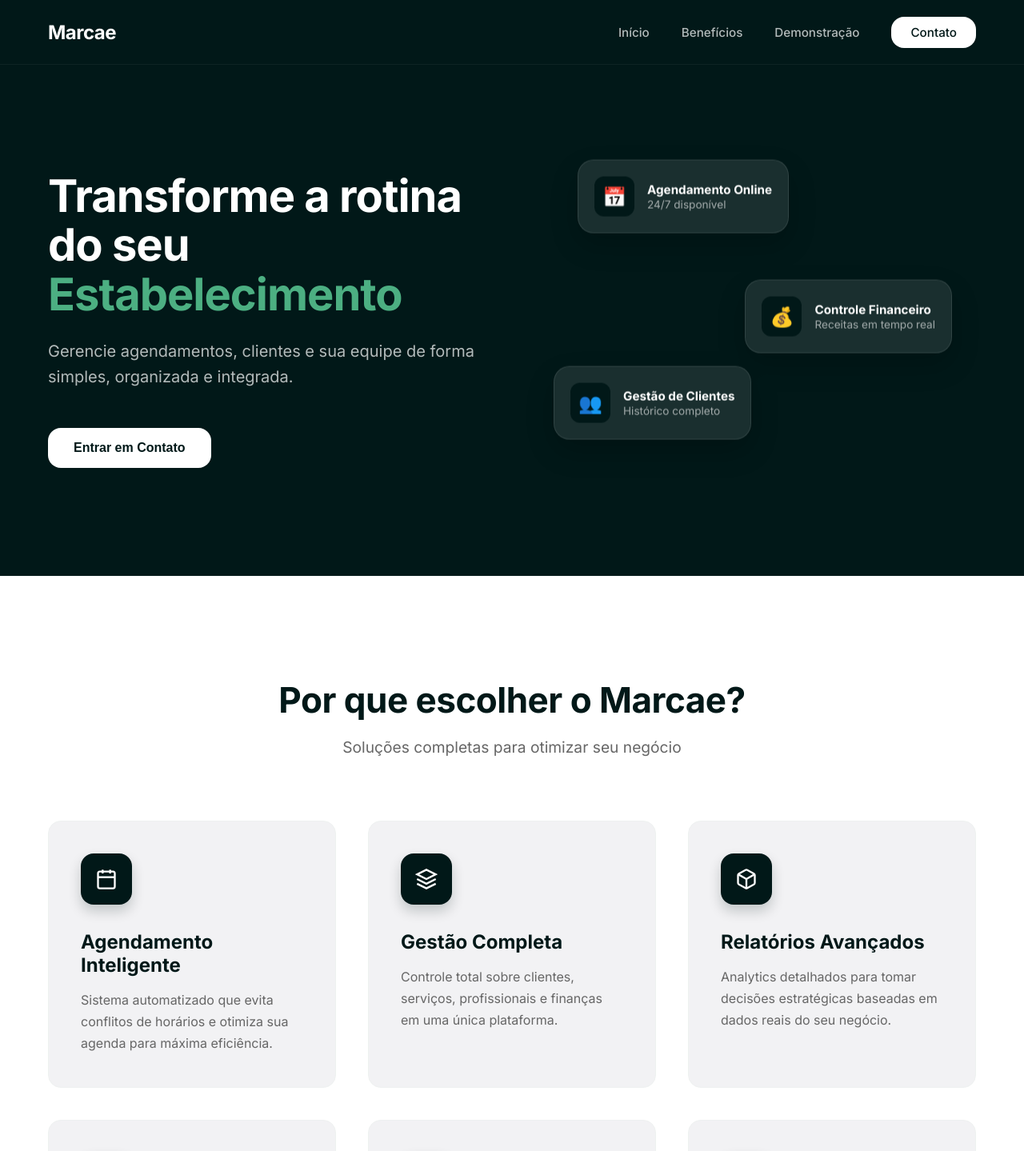
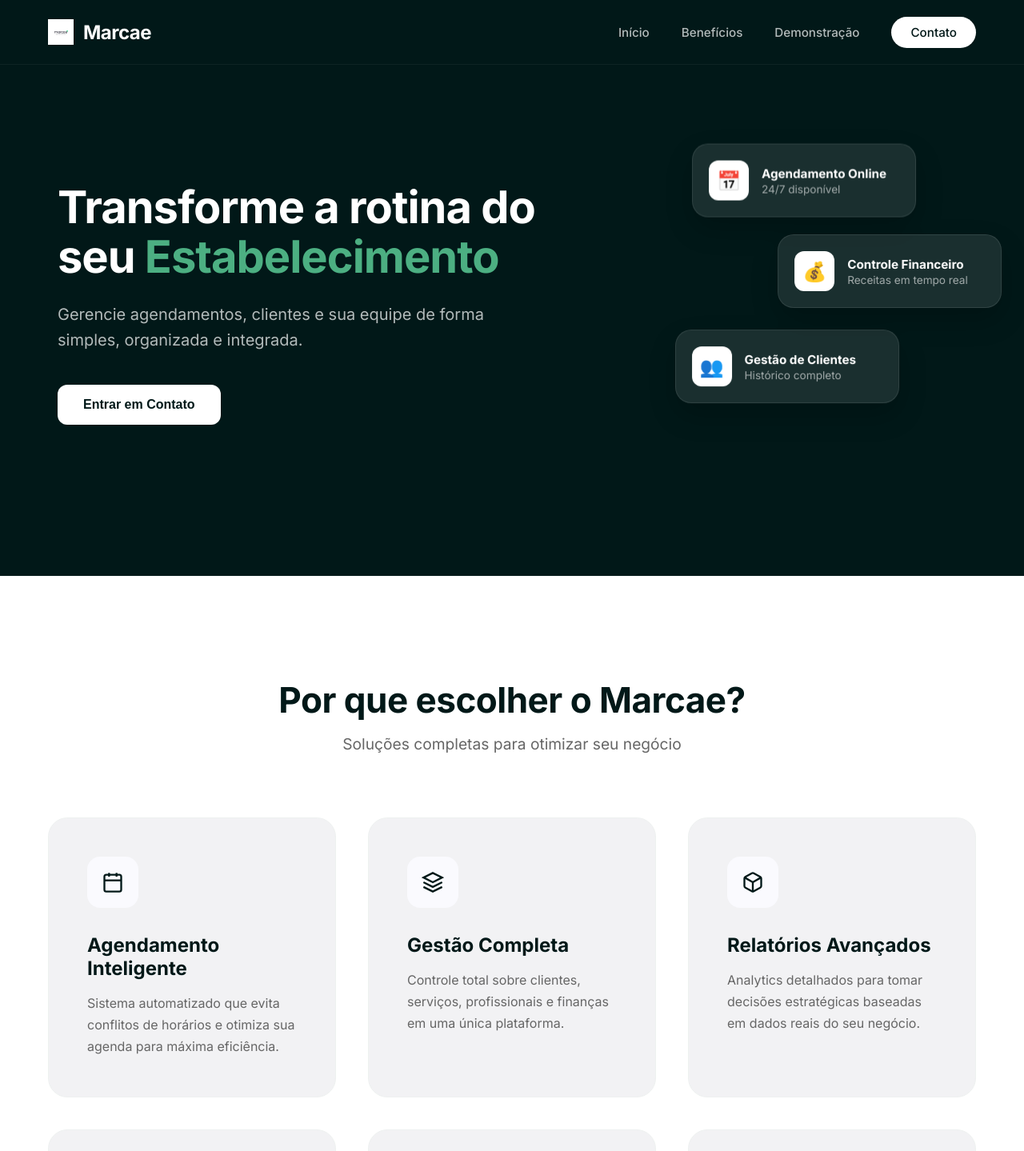
Before and after one commit to MatheusIA/landing-page-shearshub, a React (Vite) app: page / in a window 1280 px wide. Shown: the top 1439 px of the page at 80% size. Built offline with nearby package versions, Linux system fonts and the light colour scheme.

Commit message:
feat: second version

```diff
--- a/src/App.css
+++ b/src/App.css
@@ -59,10 +59,22 @@
    height: 80px;
 }
 
+.nav-logo {
+   display: flex;
+   align-items: center;
+   gap: 12px;
+}
+
+.logo-img {
+   height: 32px;
+   width: auto;
+   object-fit: contain;
+}
+
 .nav-logo h2 {
    color: var(--white);
    font-size: 1.5rem;
-   font-weight: 800;
+   font-weight: 700;
    letter-spacing: -0.5px;
 }
 
@@ -88,7 +100,7 @@
 .nav-cta {
    background: var(--white);
    padding: 10px 24px;
-   border-radius: var(--radius);
+   border-radius: 50px;
    color: var(--primary) !important;
    font-weight: 600;
 }
@@ -117,9 +129,7 @@
    min-height: 90vh;
    display: flex;
    align-items: center;
-   position: relative;
-   overflow: hidden;
-   padding-top: 80px;
+   padding: 120px 0 80px;
    background-color: var(--primary);
    color: var(--white);
 }
@@ -127,11 +137,11 @@
 .hero-container {
    max-width: 1200px;
    margin: 0 auto;
-   padding: 0 20px;
+   padding: 0 2rem;
    display: grid;
-   grid-template-columns: 1fr 1fr;
+   grid-template-columns: 1.2fr 0.8fr;
+   align-items: center;
    gap: 4rem;
-   align-items: center;
    z-index: 2;
    position: relative;
 }
@@ -155,24 +165,25 @@
 .hero-subtitle {
    font-size: 1.25rem;
    color: rgba(255, 255, 255, 0.7);
-   margin-bottom: 3rem;
+   margin-bottom: 2.5rem;
+   max-width: 540px;
    line-height: 1.6;
 }
 
 .hero-buttons {
    display: flex;
    gap: 1.5rem;
-   flex-wrap: wrap;
 }
 
 .btn-primary,
 .btn-secondary {
    padding: 16px 32px;
-   border-radius: var(--radius);
+   border-radius: 12px;
    font-weight: 700;
    font-size: 1rem;
    cursor: pointer;
    transition: all 0.3s ease;
+   text-decoration: none;
    border: none;
    position: relative;
 }
@@ -209,22 +220,41 @@
 .floating-card {
    position: absolute;
    background: rgba(255, 255, 255, 0.1);
-   backdrop-filter: blur(10px);
+   backdrop-filter: blur(12px);
    border: 1px solid rgba(255, 255, 255, 0.1);
+   padding: 1.25rem;
    border-radius: 20px;
-   padding: 1.25rem;
    display: flex;
    align-items: center;
    gap: 1rem;
+   width: 280px;
    box-shadow: 0 15px 35px rgba(0, 0, 0, 0.2);
    animation: float 6s ease-in-out infinite;
+}
+
+.card-1 {
+   top: 10%;
+   left: 20%;
+   animation-delay: 0s;
+}
+
+.card-2 {
+   top: 35%;
+   left: 45%;
+   animation-delay: 2s;
+}
+
+.card-3 {
+   top: 60%;
+   left: 15%;
+   animation-delay: 4s;
 }
 
 .card-icon {
    font-size: 1.5rem;
    width: 50px;
    height: 50px;
-   background: var(--primary);
+   background: var(--white);
    border-radius: 12px;
    display: flex;
    align-items: center;
@@ -235,7 +265,7 @@
 .card-text h4 {
    font-size: 0.95rem;
    font-weight: 700;
-   margin-bottom: 0.1rem;
+   margin-bottom: 2px;
    color: var(--white);
 }
 
@@ -265,7 +295,7 @@
 .orb-1 {
    width: 400px;
    height: 400px;
-   background: linear-gradient(135deg, #702bcd, #a855f7);
+   background: var(--success);
    top: 10%;
    left: -10%;
    animation-delay: 0s;
@@ -274,8 +304,8 @@
 .orb-2 {
    width: 300px;
    height: 300px;
-   background: linear-gradient(135deg, #a855f7, #ec4899);
-   top: 60%;
+   background: var(--primary-light);
+   top: 50%;
    right: -10%;
    animation-delay: 2s;
 }
@@ -283,8 +313,8 @@
 .orb-3 {
    width: 200px;
    height: 200px;
-   background: linear-gradient(135deg, #3b82f6, #702bcd);
-   bottom: 20%;
+   background: var(--white);
+   bottom: 10%;
    left: 50%;
    animation-delay: 1s;
 }
@@ -299,7 +329,7 @@
 .section-header h2 {
    font-size: 2.75rem;
    font-weight: 800;
-   margin-bottom: 1.25rem;
+   margin-bottom: 1rem;
    color: var(--primary);
    letter-spacing: -0.5px;
 }
@@ -312,7 +342,6 @@
 /* Benefits Section */
 .benefits {
    padding: 8rem 0;
-   position: relative;
    background-color: var(--white);
 }
 
@@ -327,8 +356,8 @@
 .benefit-card {
    background: var(--card);
    border: 1px solid var(--border);
-   border-radius: var(--radius);
-   padding: 2.5rem;
+   padding: 3rem;
+   border-radius: 24px;
    transition: all 0.4s cubic-bezier(0.175, 0.885, 0.32, 1.275);
    animation: fadeInUp 0.8s ease both;
 }
@@ -343,12 +372,18 @@
 .benefit-icon {
    width: 64px;
    height: 64px;
-   background: var(--primary);
+   background: var(--primary-light);
+   color: var(--primary);
    border-radius: 16px;
    display: flex;
    align-items: center;
    justify-content: center;
    margin-bottom: 2rem;
+   transition: all 0.3s ease;
+}
+
+.benefit-card:hover .benefit-icon {
+   background: var(--primary);
    color: var(--white);
    box-shadow: 0 8px 16px rgba(1, 24, 24, 0.2);
 }
@@ -363,50 +398,51 @@
 .benefit-card p {
    color: var(--text-muted);
    line-height: 1.7;
-   font-size: 1rem;
 }
 
 /* Demo Section */
 .demo {
    padding: 8rem 0;
-   background: var(--background);
 }
 
 .demo-content {
    max-width: 1000px;
    margin: 0 auto;
+   padding: 0 2rem;
 }
 
 .demo-showcase {
    position: relative;
    box-shadow: 0 30px 60px rgba(0, 0, 0, 0.15);
-   border-radius: 32px;
+   border-radius: 40px;
    overflow: hidden;
-   height: 600px;
    background: var(--white);
    border: 8px solid var(--primary);
+   height: 600px;
+   display: flex;
+   align-items: center;
+   justify-content: center;
+   padding: 2rem;
 }
 
 .demo-showcase img {
-   height: 90%;
-   position: absolute;
-   left: 50%;
-   transform: translateX(-50%) translateY(-50%);
-   top: 55%;
+   height: 100%;
+   width: auto;
    object-fit: contain;
+   border-radius: 20px;
+   transition: transform 0.3s ease;
 }
 
 /* Testimonials Section */
 .testimonials {
    padding: 8rem 0;
-   background: var(--white);
 }
 
 .testimonial-card {
    background: var(--card);
    border: 1px solid var(--border);
-   border-radius: var(--radius);
    padding: 2.5rem;
+   border-radius: 24px;
    transition: all 0.3s ease;
    max-width: 400px;
 }
@@ -425,7 +461,7 @@
 .testimonial-content p {
    color: var(--text-muted);
    font-style: italic;
-   line-height: 1.7;
+   line-height: 1.6;
    margin-bottom: 2rem;
    font-size: 1.05rem;
 }
@@ -438,8 +474,6 @@
 /* CTA Section */
 .cta {
    padding: 10rem 0;
-   position: relative;
-   text-align: center;
    background-color: var(--primary);
    color: var(--white);
    overflow: hidden;
@@ -448,6 +482,7 @@
 .cta-content {
    position: relative;
    z-index: 2;
+   text-align: center;
    max-width: 800px;
    margin: 0 auto;
 }
@@ -456,6 +491,7 @@
    font-size: 3.5rem;
    font-weight: 800;
    margin-bottom: 1.5rem;
+   line-height: 1.1;
    letter-spacing: -1px;
 }
 
@@ -475,7 +511,6 @@
 .stat h3 {
    font-size: 3rem;
    font-weight: 800;
-   color: var(--success);
    margin-bottom: 0.5rem;
 }
 
@@ -490,7 +525,6 @@
 /* Footer */
 .footer {
    background: #011010;
-   /* Darker version of primary */
    padding: 6rem 0 3rem;
    border-top: 1px solid rgba(255, 255, 255, 0.05);
    color: var(--white);
@@ -506,14 +540,14 @@
 .footer-section h3,
 .footer-section h4 {
    margin-bottom: 1.5rem;
-   color: var(--white);
+   font-size: 1.25rem;
    font-weight: 700;
 }
 
 .footer-section p,
 .footer-section li {
    color: rgba(255, 255, 255, 0.6);
-   font-size: 0.95rem;
+   font-size: 1rem;
    line-height: 1.6;
 }
 
@@ -521,22 +555,61 @@
    color: var(--white);
 }
 
+.social-links {
+   display: flex;
+   gap: 1.5rem;
+   margin-top: 2rem;
+}
+
 .social-links a {
    width: 44px;
    height: 44px;
    background: rgba(255, 255, 255, 0.05);
+   display: flex;
+   align-items: center;
+   justify-content: center;
    border-radius: 12px;
    color: var(--white);
+   transition: all 0.3s ease;
 }
 
 .social-links a:hover {
    background: var(--white);
    color: var(--primary);
+   transform: translateY(-3px);
+}
+
+.contact-list {
+   list-style: none;
+   padding: 0;
+   display: flex;
+   flex-direction: column;
+   gap: 1rem;
+}
+
+.contact-list li a {
+   color: rgba(255, 255, 255, 0.6);
+   text-decoration: none;
+   display: flex;
+   align-items: center;
+   gap: 10px;
+   transition: color 0.3s ease;
+}
+
+.contact-list li a span {
+   font-size: 1.2rem;
+}
+
+.contact-list li a:hover {
+   color: var(--white);
 }
 
 .footer-bottom {
    padding-top: 2rem;
    border-top: 1px solid rgba(255, 255, 255, 0.05);
+   display: flex;
+   justify-content: space-between;
+   align-items: center;
    color: rgba(255, 255, 255, 0.4);
    font-size: 0.9rem;
 }
@@ -635,11 +708,28 @@
    }
 
    .hero-visual {
-      height: 350px;
+      height: 400px;
+      margin-top: 2rem;
    }
 
    .floating-card {
-      padding: 1rem;
+      width: 240px;
+      padding: 0.75rem;
+   }
+
+   .card-1 {
+      top: 5%;
+      left: 10%;
+   }
+
+   .card-2 {
+      top: 35%;
+      left: 30%;
+   }
+
+   .card-3 {
+      top: 65%;
+      left: 5%;
    }
 
    .cta-content h2 {
--- a/src/App.tsx
+++ b/src/App.tsx
@@ -1,6 +1,7 @@
 import { useState } from "react";
 import "./App.css";
-import imagem from "./assets/demonstracao.png"
+import logo from "./assets/logo.png";
+import imagem from "./assets/demonstracao_new.png"
 
 function App() {
    const [isMenuOpen, setIsMenuOpen] = useState(false);
@@ -15,6 +16,7 @@
          <nav className="navbar">
             <div className="nav-container">
                <div className="nav-logo">
+                  <img src={logo} alt="Marcae Logo" className="logo-img" />
                   <h2>Marcae</h2>
                </div>
                <ul className={`nav-menu ${isMenuOpen ? "active" : ""}`}>
@@ -63,21 +65,21 @@
                   </div>
                </div>
                <div className="hero-visual">
-                  <div className="floating-card card-1" style={{ top: '50px', left: '50px' }}>
+                  <div className="floating-card card-1">
                      <div className="card-icon">📅</div>
                      <div className="card-text">
                         <h4>Agendamento Online</h4>
                         <p>24/7 disponível</p>
                      </div>
                   </div>
-                  <div className="floating-card card-2" style={{ top: '200px', right: '30px' }}>
+                  <div className="floating-card card-2">
                      <div className="card-icon">💰</div>
                      <div className="card-text">
                         <h4>Controle Financeiro</h4>
                         <p>Receitas em tempo real</p>
                      </div>
                   </div>
-                  <div className="floating-card card-3" style={{ bottom: '100px', left: '20px' }}>
+                  <div className="floating-card card-3">
                      <div className="card-icon">👥</div>
                      <div className="card-text">
                         <h4>Gestão de Clientes</h4>
@@ -253,7 +255,7 @@
                </div>
                <div className="demo-content">
                   <div className="demo-showcase">
-                     <img src={imagem} alt="Demonstração Marcae" />
+                     <img src={imagem} alt="Demonstração Marcae App Dashboard" />
                   </div>
                </div>
             </div>
@@ -323,9 +325,17 @@
                   </div>
                   <div className="footer-section">
                      <h4>Contato</h4>
-                     <ul>
-                        <li>📧 marcaecontato@gmail.com.br</li>
-                        <li>📱 (35) 98429-5765</li>
+                     <ul className="contact-list">
+                        <li>
+                           <a href="mailto:marcaecontato@gmail.com">
+                              <span>📧</span> marcaecontato@gmail.com
+                           </a>
+                        </li>
+                        <li>
+                           <a href="https://wa.me/5535984295765" target="_blank" rel="noopener noreferrer">
+                              <span>📱</span> (35) 98429-5765
+                           </a>
+                        </li>
                      </ul>
                   </div>
                </div>
```
Also changed, not shown: src/assets/demonstracao_new.png (added), src/assets/logo.png.
